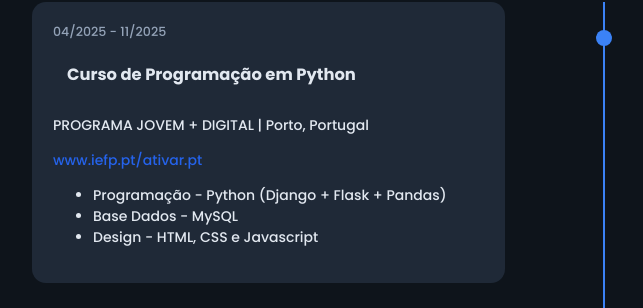
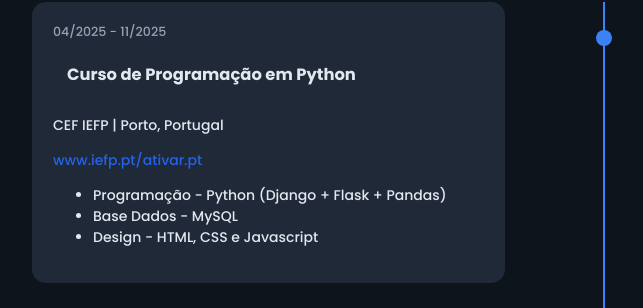
Before and after one commit to buzzz1995-ops/Portf-lio-Online, a Flask app: page / in a window 1280 px wide. Shown: the part 2251-2559 px from the top of the page, without its empty margins (76-719 px from the left). Run offline with Flask 3, Linux system fonts and the light colour scheme.

Commit message:
Update index.html

```diff
--- a/templates/index.html
+++ b/templates/index.html
@@ -215,7 +215,7 @@
                         <div class="card">
                             <span class="date">04/2025 - 11/2025</span>
                             <h3>Curso de Programação em Python</h3>
-                            <p>PROGRAMA JOVEM + DIGITAL | Porto, Portugal</p>
+                            <p>CEF IEFP | Porto, Portugal</p>
                             <p><a href="https://www.iefp.pt/ativar.pt" target="_blank">www.iefp.pt/ativar.pt</a></p>
                             <ul>
                                 <li>Programação - Python (Django + Flask + Pandas)</li>
```
